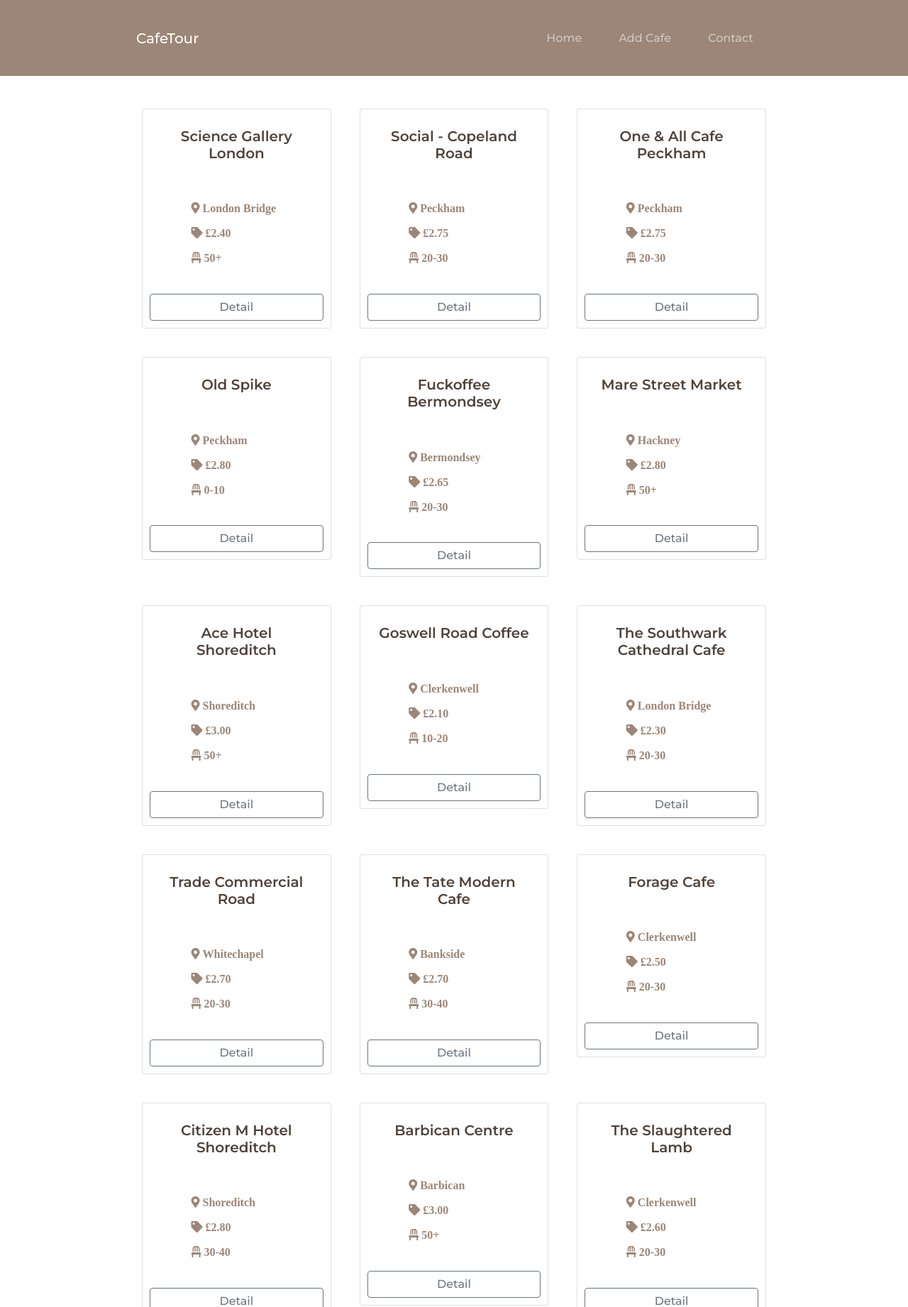
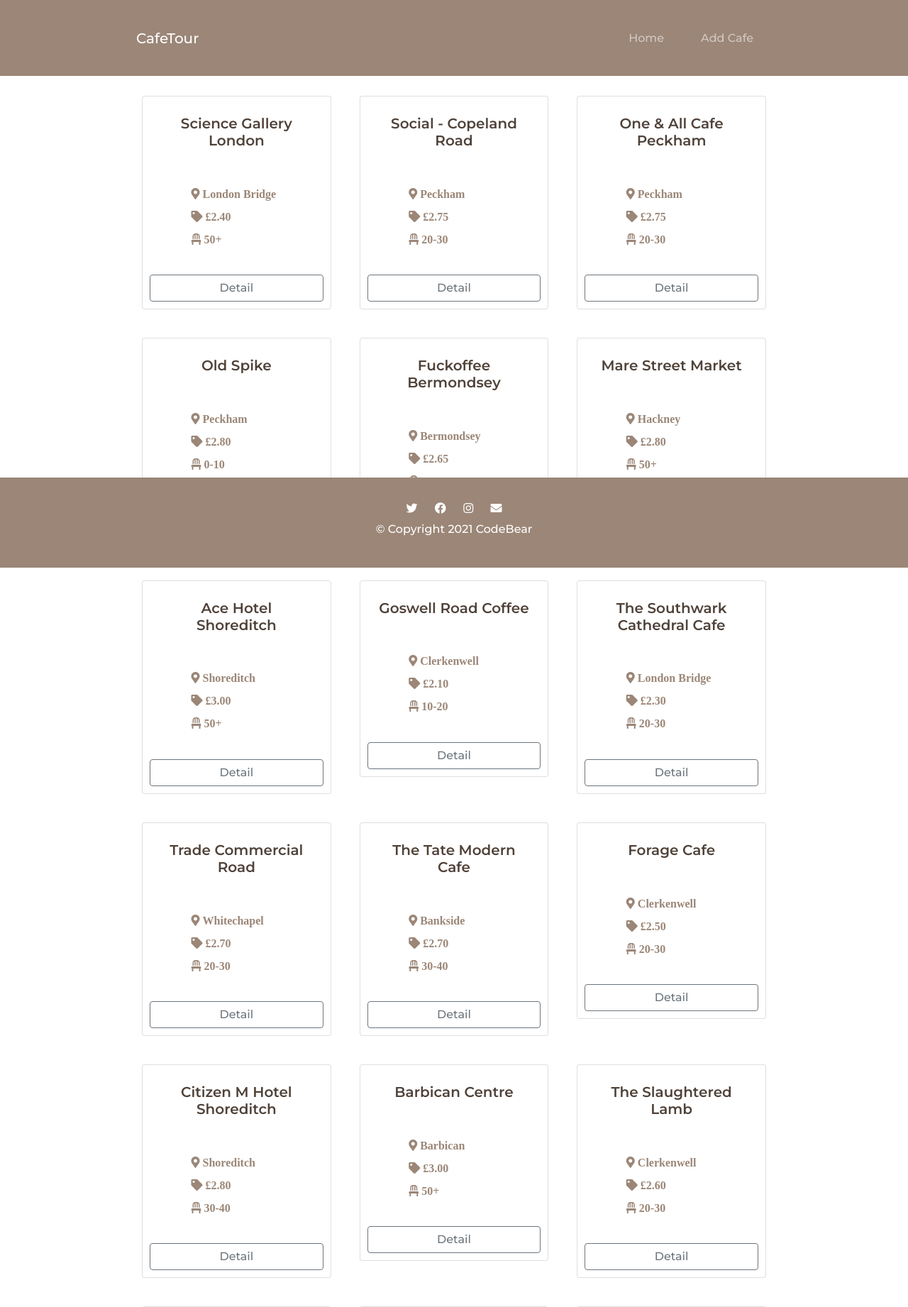
Before and after one commit to chia9322/cafe-tour, a Flask app: page / in a window 1280 px wide. Shown: the top 1842 px of the page at 71% size. Run offline with Flask 2, Linux system fonts and the light colour scheme; data comes from the database, SQL or seed files in the repository; some libraries are stand-ins or nearby versions.

Commit message:
Fix navigation bar and footer

```diff
--- a/static/css/styles.css
+++ b/static/css/styles.css
@@ -21,12 +21,23 @@
 
 
 /* Navigation Bar */
+#title {
+  position: fixed;
+  z-index: 1;
+  left: 0;
+  top: 0;
+  width: 100%;
+}
+
 .nav-item {
   padding: 0 18px;
 }
 
 
 /* Cafes Section*/
+#cafes {
+  padding: 7% 0 10%;
+}
 .card {
   padding: 10px;
 }
@@ -57,6 +68,7 @@
 
 /* Detail Section */
 #detail {
+  padding: 10% 0;
   text-align: left;
   line-height: 30px;
   min-height: 550px;
@@ -68,7 +80,6 @@
 
 .detail-column {
   padding: 10px;
-
 }
 
 .cafe-img {
@@ -77,16 +88,30 @@
 }
 
 
-/* Add Cafe Form */
+/* Cafe Editor Form */
 .cafe-form {
-  padding: 2% 40%;
+  padding: 10% 30%;
   text-align: left;
 }
 
 
 
 /* Footer */
+.footer {
+  position: fixed;
+  left: 0;
+  bottom: 0;
+  width: 100%;
+  color: white;
+  background-color: #9b8677
+  text-align: center;
+}
+
 #footer {
+  position: fixed;
+  left: 0;
+  bottom: 0;
+  width: 100%;
   text-align: center;
   color: white;
 }
@@ -105,6 +130,16 @@
 /* Query */
 @media (max-device-width: 500px) {
   h1, h2, h3, h4, h5, h6, p, a, i {
-    font-size: 150%;
+    font-size: 140%;
+  }
+  #cafes {
+    padding: 20% 0;
+  }
+  #detail {
+    padding: 20% 0;
+  }
+  .cafe-form {
+    font-size: 140%;
+    padding: 20% 20%;
   }
 }
--- a/templates/footer.html
+++ b/templates/footer.html
@@ -1,4 +1,4 @@
-<footer></footer>
+<footer>
 <section id="footer" class="color-section">
   <div class="container-fluid">
     <a class="fab fa-twitter social-icon"></a>
--- a/templates/header.html
+++ b/templates/header.html
@@ -1,6 +1,3 @@
-<!DOCTYPE html>
-<html lang="en">
-
 <head>
   <meta charset="UTF-8">
   <title>CafeTour</title>
@@ -17,15 +14,13 @@
   <link href="https://cdn.jsdelivr.net/npm/bootstrap@5.0.2/dist/css/bootstrap.min.css" rel="stylesheet" integrity="sha384-EVSTQN3/azprG1Anm3QDgpJLIm9Nao0Yz1ztcQTwFspd3yD65VohhpuuCOmLASjC" crossorigin="anonymous">
   <link rel="stylesheet" href="/static/css/styles.css">
 
-</head>
 
-<body>
 
   <section id="title" class="color-section">
 
       <!-- Nav Bar -->
       <nav class="navbar navbar-expand-lg navbar-dark">
-        <div class="container-fluid">
+        <div class="container-fluid nav-container">
         <a class="navbar-brand" href="/">CafeTour</a>
         <button class="navbar-toggler" type="button" data-toggle="collapse" data-target="#navbarSupportedContent" aria-controls="navbarSupportedContent" aria-expanded="false" aria-label="Toggle navigation">
           <span class="navbar-toggler-icon"></span>
@@ -38,9 +33,6 @@
             <li class="nav-item">
               <a class="nav-link" href="/add_cafe">Add Cafe</a>
             </li>
-            <li class="nav-item">
-              <a class="nav-link" href="#footer">Contact</a>
-            </li>
           </ul>
         </div>
         </div>
@@ -49,6 +41,4 @@
 
   </section>
 
-</body>
-
-</html>
+</head>
--- a/templates/index.html
+++ b/templates/index.html
@@ -1,27 +1,5 @@
-<!DOCTYPE html>
-<html lang="en">
-
-<head>
-  <meta charset="UTF-8">
-  <title>CafeTour</title>
-
-  <!-- Bootstrap Scripts -->
-  <script src="https://code.jquery.com/jquery-3.2.1.slim.min.js" integrity="sha384-KJ3o2DKtIkvYIK3UENzmM7KCkRr/rE9/Qpg6aAZGJwFDMVNA/GpGFF93hXpG5KkN" crossorigin="anonymous"></script>
-  <script src="https://cdnjs.cloudflare.com/ajax/libs/popper.js/1.12.9/umd/popper.min.js" integrity="sha384-ApNbgh9B+Y1QKtv3Rn7W3mgPxhU9K/ScQsAP7hUibX39j7fakFPskvXusvfa0b4Q" crossorigin="anonymous"></script>
-  <script src="https://maxcdn.bootstrapcdn.com/bootstrap/4.0.0/js/bootstrap.min.js" integrity="sha384-JZR6Spejh4U02d8jOt6vLEHfe/JQGiRRSQQxSfFWpi1MquVdAyjUar5+76PVCmYl" crossorigin="anonymous"></script>
-  <!-- Font Awesome -->
-  <link rel="stylesheet" href="https://pro.fontawesome.com/releases/v5.10.0/css/all.css" integrity="sha384-AYmEC3Yw5cVb3ZcuHtOA93w35dYTsvhLPVnYs9eStHfGJvOvKxVfELGroGkvsg+p" crossorigin="anonymous" />
-  <!-- Google Fonts -->
-  <link href="https://fonts.googleapis.com/css2?family=Montserrat:wght@100;300;500;600;900&family=Ubuntu:wght@300;400;700&display=swap" rel="stylesheet">
-  <!-- CSS Stylesheets -->
-  <link href="https://cdn.jsdelivr.net/npm/bootstrap@5.0.2/dist/css/bootstrap.min.css" rel="stylesheet" integrity="sha384-EVSTQN3/azprG1Anm3QDgpJLIm9Nao0Yz1ztcQTwFspd3yD65VohhpuuCOmLASjC" crossorigin="anonymous">
-  <link rel="stylesheet" href="/static/css/styles.css">
-
-</head>
-
+{% include "header.html" %}
 <body>
-
-  {% include "header.html" %}
 
   <section id="cafes" class="white-section">
     <div class="container-fluid">
```
Also changed, not shown: templates/cafe_detail.html (+2 -18 lines).
